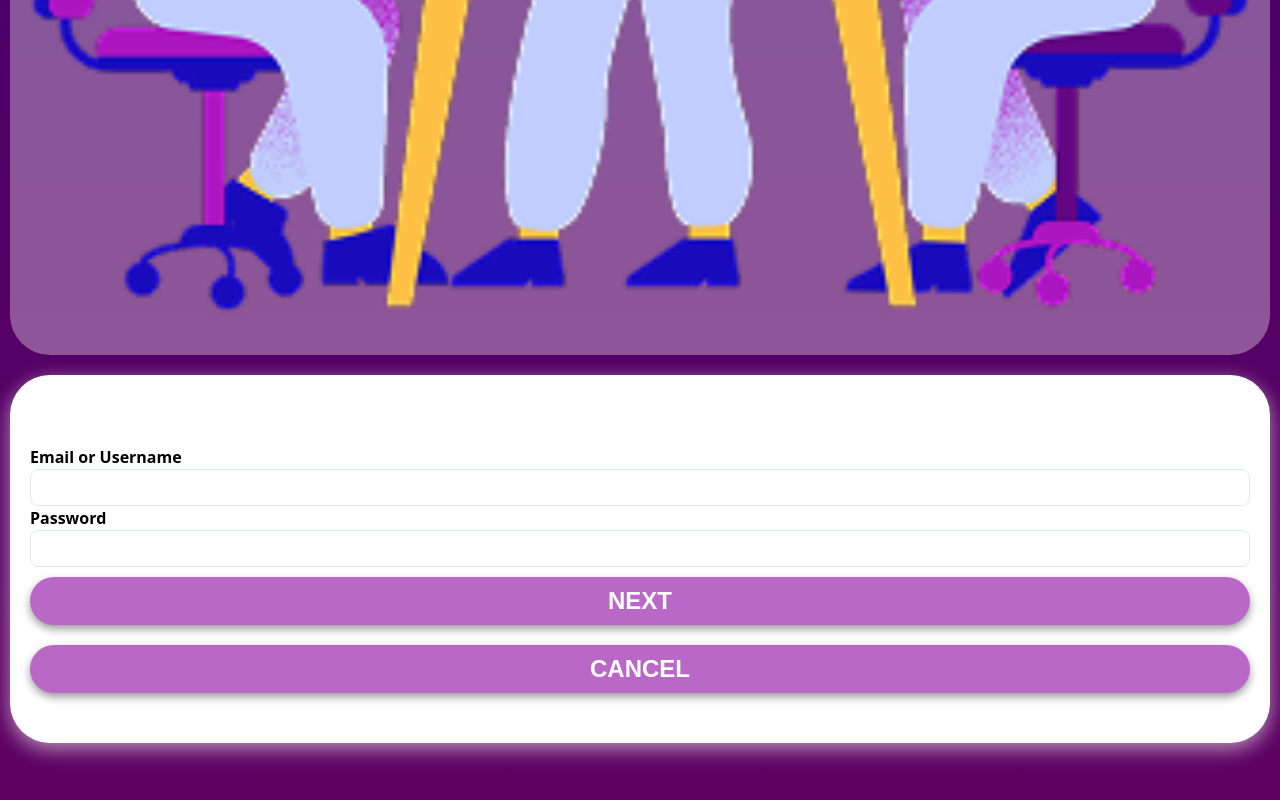
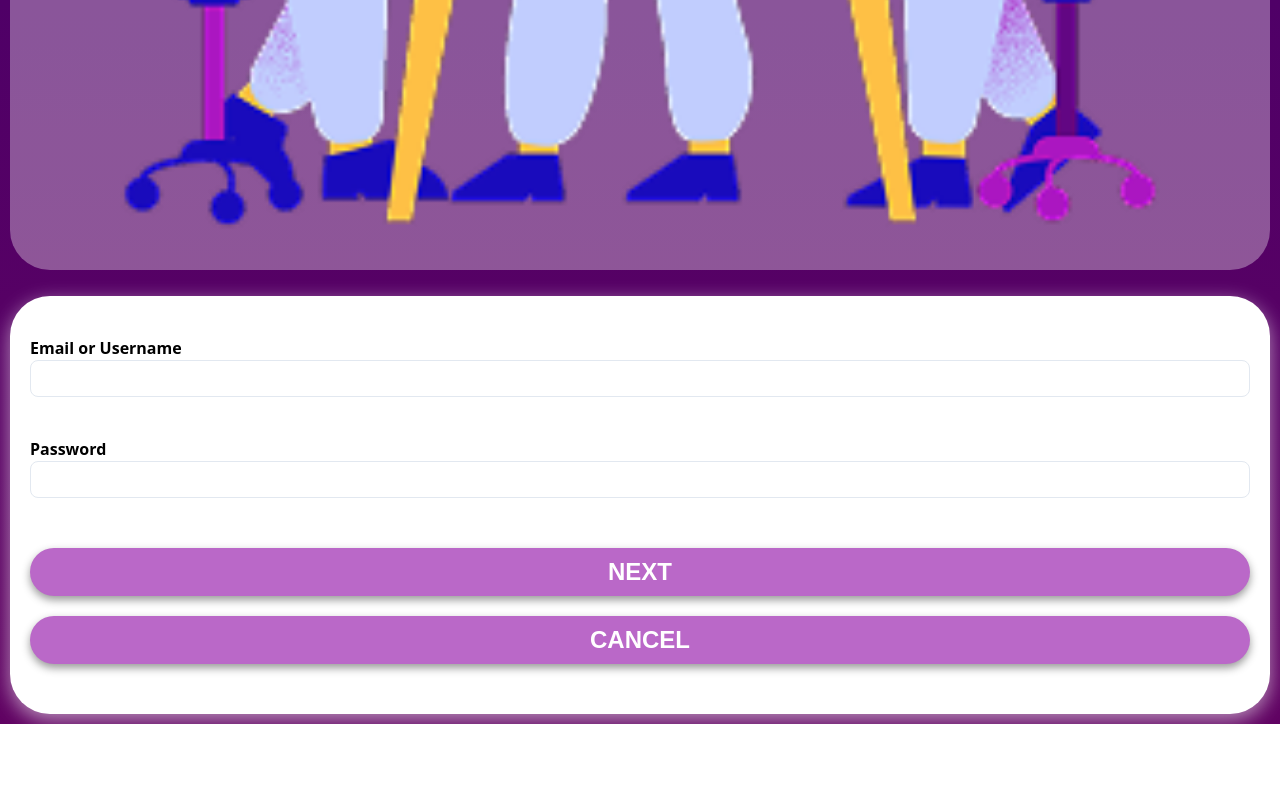
Before and after one commit to dallas-vanwyk/DiscoverU-front-end, a React (Vite) app: page /sign-in in a window 1280 px wide. Shown: the part 722-1522 px from the top of the page. After the commit the page ends 1446 px from the top, so only its background shows below. Built offline with nearby package versions, Linux system fonts and the light colour scheme; no server answers; a web font is replaced by a local one.

Commit message:
fixed a bunch more form formatting

```diff
--- a/src/components/EditProfile/EditProfile.jsx
+++ b/src/components/EditProfile/EditProfile.jsx
@@ -39,7 +39,7 @@ const EditProfile = () => {
   };
 
   return (
-    <main className="mainpage" style={{ padding: "0", marginBottom: "1rem" }}>
+    <main className="mainpage" style={{ padding: "0" }}>
       <style>{"body{background: var(--pbg-grad)}"}</style>
 
       <h2 className="heading-no-bills">Edit Profile</h2>
--- a/src/components/SignInForm/SignInForm.jsx
+++ b/src/components/SignInForm/SignInForm.jsx
@@ -40,19 +40,25 @@ const SignInForm = () => {
   };
 
   return (
-    <main className="mainpage">
+    <main className="mainpage" style={{ padding: "0" }}>
       <style>{"body{background: var(--pbg-grad)}"}</style>
 
       <h1 className="heading-no-bills">Log In</h1>
+
       <img
         src="images/main-app/login.png"
         alt="people discussing at table"
         className="floating-content homepage-image"
       />
 
-      <div className="white-form floating-content">
+      <div>
         <p>{message}</p>
-        <form autoComplete="off" onSubmit={handleSubmit}>
+
+        <form
+          autoComplete="off"
+          onSubmit={handleSubmit}
+          className="white-form floating-content"
+        >
           <div>
             <label htmlFor="username">Email or Username</label>
             <input
@@ -78,8 +84,10 @@ const SignInForm = () => {
               required
             />
           </div>
+
           <div>
             <button className="button-pink">NEXT</button>
+
             <button className="button-pink" onClick={() => navigate("/")}>
               CANCEL
             </button>
--- a/src/components/SignUpForm/SignUpForm.jsx
+++ b/src/components/SignUpForm/SignUpForm.jsx
@@ -50,7 +50,7 @@ const SignUpForm = () => {
   };
 
   return (
-    <main className="mainpage">
+    <main className="mainpage" style={{ padding: "0" }}>
       <style>{"body{background: var(--pbg-grad)}"}</style>
 
       <p>{message}</p>
@@ -63,19 +63,32 @@ const SignUpForm = () => {
         <form onSubmit={handleSubmit}>
           <h1 className="heading-no-bills">Create Account</h1>
 
-          <img
-            src={`/images/avatars/${formData.avatar}`}
-            alt="Selected Avatar"
-            style={{ width: "80px", borderRadius: "50%", marginBottom: "1rem" }}
-          />
+          <div className="floating-content flex-box">
+            <button
+              type="button"
+              style={{
+                background: "none",
+                border: "none",
+              }}
+              onClick={() => setFormData({ ...formData, avatar: "" })}
+            >
+              <div className="avatar-box">
+                <div className="avatar-parent">
+                  <div className="avatar-circle"></div>
 
+                  <img
+                    src={`/images/avatars/${formData.avatar}`}
+                    alt="Selected Avatar"
+                    className="avatar-image"
+                  />
+                </div>
+              </div>
 
-          <button
-            type="button"
-            onClick={() => setFormData({ ...formData, avatar: "" })}
-          >
-            Select Avatar <FaEdit />
-          </button>
+              <p style={{ color: "white" }}>
+                <FaEdit /> Change Avatar
+              </p>
+            </button>
+          </div>
 
           <div className="white-form floating-content">
             <div>
@@ -152,10 +165,10 @@ const SignUpForm = () => {
 
             <div>
               <button className="button-pink" disabled={isFormInvalid()}>
-                Sign Up
+                SIGN UP
               </button>
               <button className="button-pink" onClick={() => navigate("/")}>
-                Cancel
+                CANCEL
               </button>
             </div>
           </div>
```
